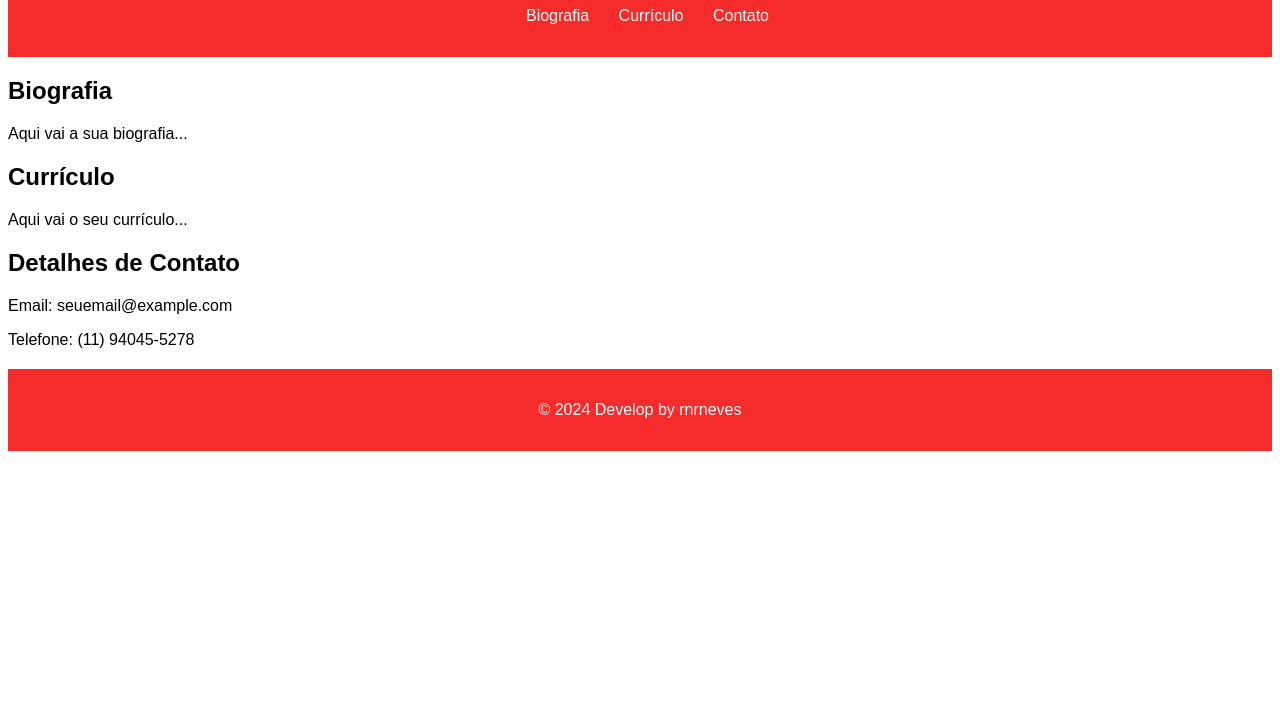
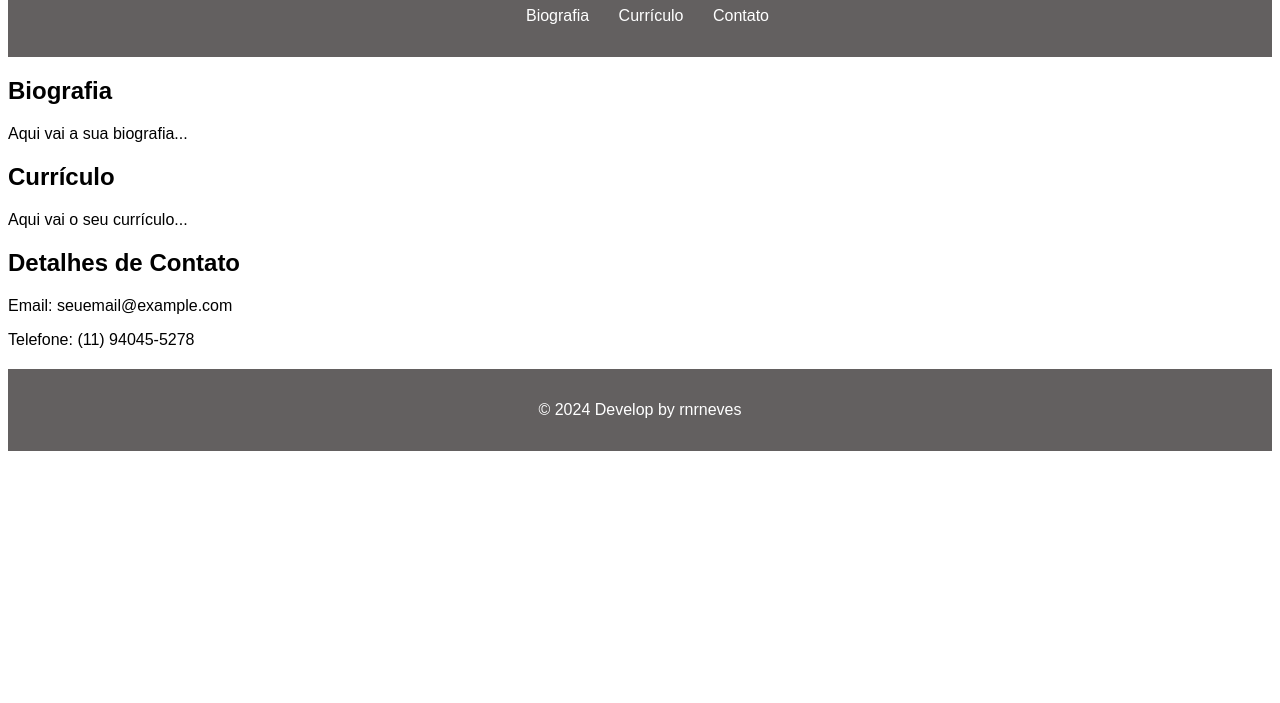
Before and after one commit to rnrneves/pipe-celia, a plain HTML site: page index.html in a window 1280 px wide. Shown: the part 97-800 px from the top of the page. Drawn offline with Linux system fonts and the light colour scheme; a script that the page names is missing.

Commit message:
Alterada a cor principal do site

```diff
--- a/estilos.css
+++ b/estilos.css
@@ -4,7 +4,7 @@ body {
 }
 
 header, footer {
-    background-color: #f62b2b;
+    background-color: #636060;
     color: white;
     text-align: center;
     padding: 1em 0;
```
